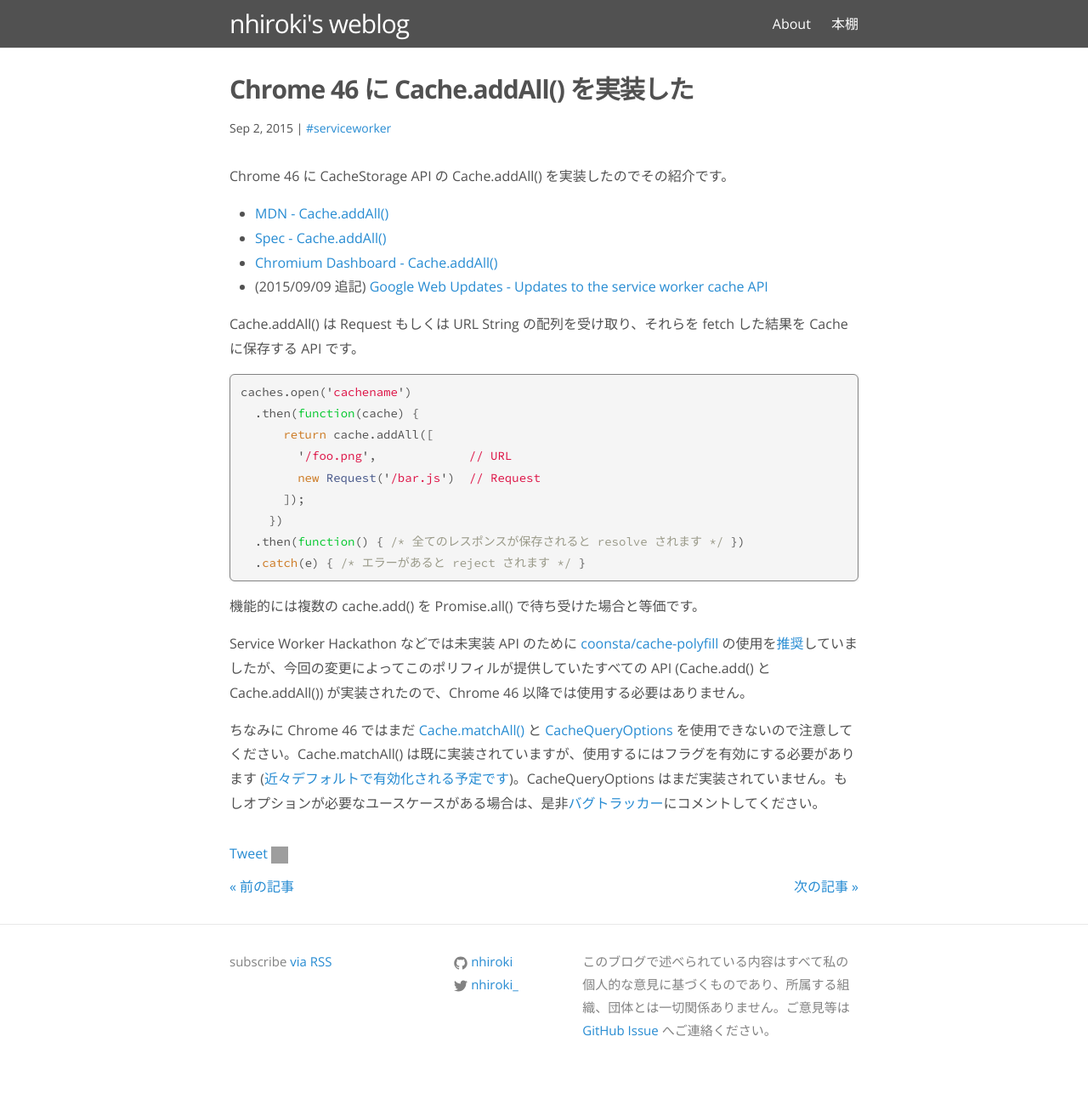
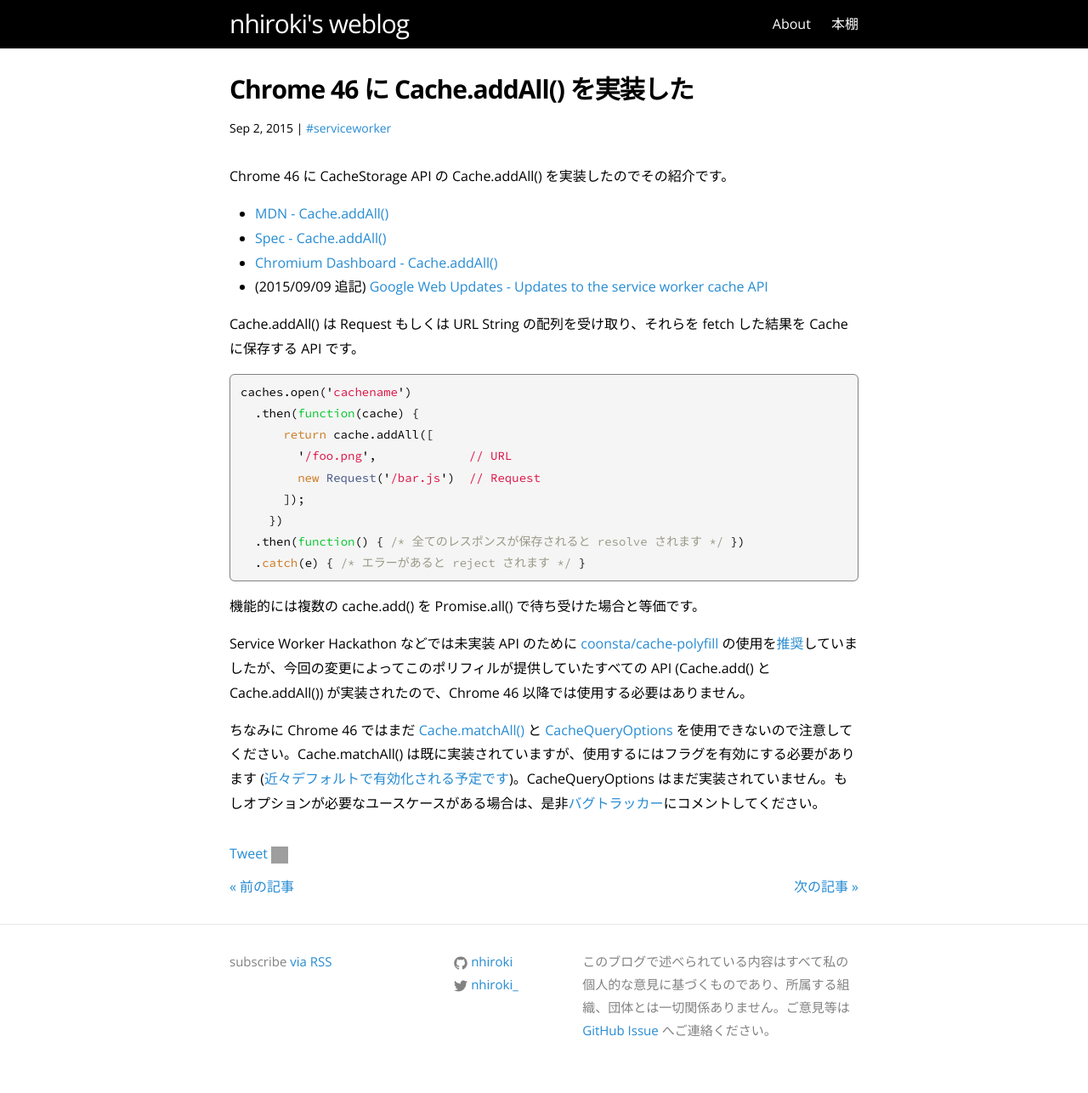
Before and after one commit to nhiroki/nhiroki.github.io, a Jekyll site: the page built from _posts/2015-09-02-cache-storage-addall.md, in a window 1280 px wide. Shown: the whole page at 85% size. Built offline with Jekyll 4.4.1, drawn with Linux system fonts in a browser that asks for light colours; comment, search, counter and statistics services are not loaded; grey boxes are pictures that could not be loaded.

Commit message:
Change font-color for texts

```diff
--- a/_sass/_layout.scss
+++ b/_sass/_layout.scss
@@ -2,9 +2,9 @@
  * Site header
  */
 .site-header {
-    border-bottom: 1px solid $grey-color-light;
+    border-bottom: 1px solid #000;
     min-height: 56px;
-    background: #515151;
+    background: #000;
 
     // Positioning context for the mobile navigation icon
     position: relative;
--- a/css/main.scss
+++ b/css/main.scss
@@ -20,7 +20,7 @@
 
 $spacing-unit:     30px;
 
-$text-color:       #515151;
+$text-color:       #000;
 $background-color: #fff;
 $brand-color:      #268bd2;
 
```
